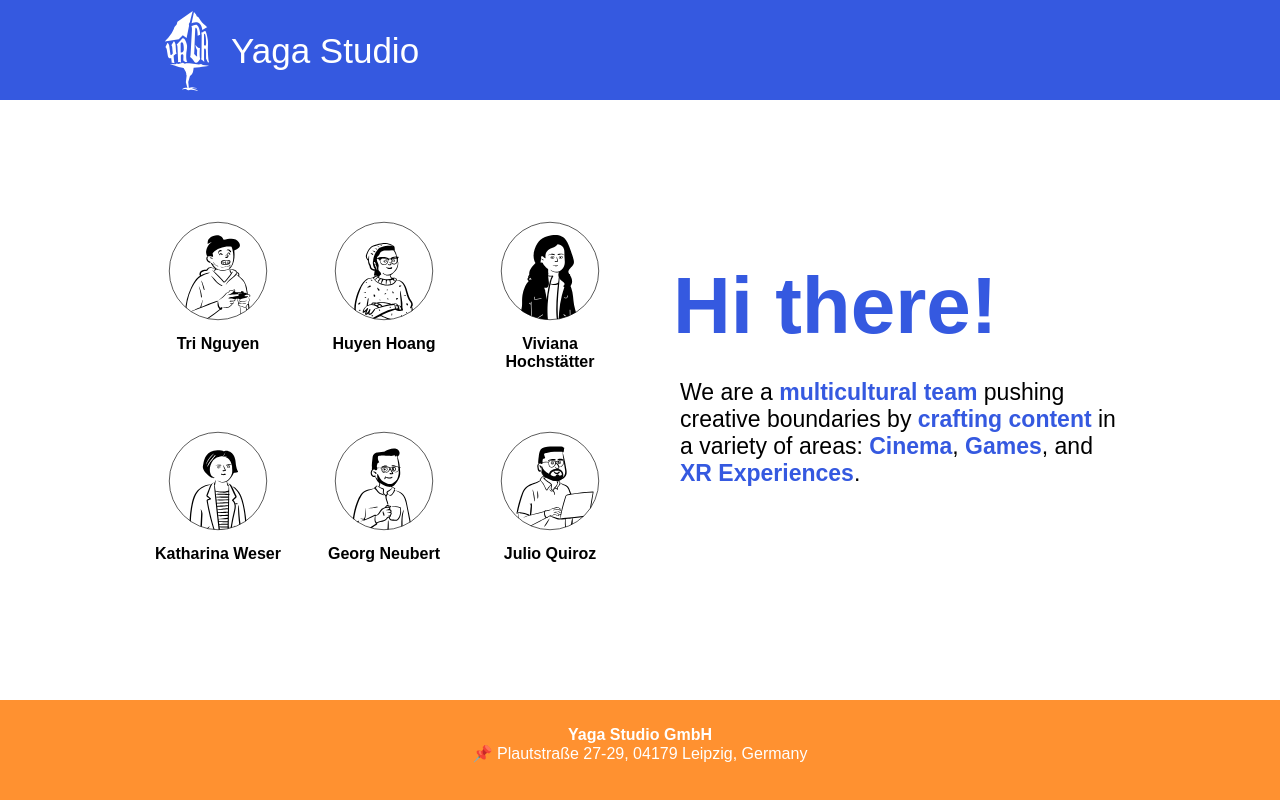
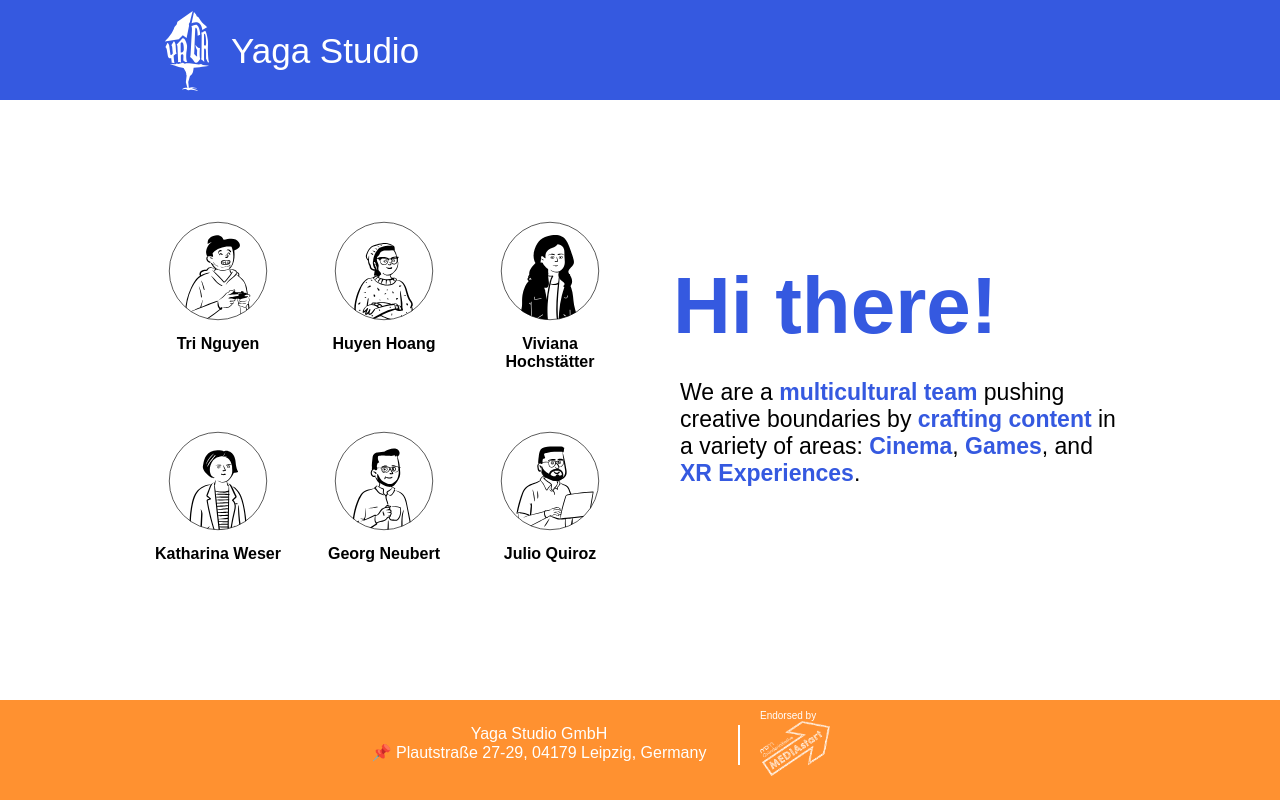
Before and after one commit to yagastudio/yagastudio.github.io, a plain HTML site: page index.html in a window 1280 px wide. Drawn offline with Linux system fonts and the light colour scheme; a web font is replaced by a local one.

Commit message:
mediastart in footer, eating now includes me

```diff
--- a/index.html
+++ b/index.html
@@ -14,8 +14,10 @@
 <body>
     <header>
         <div class="logo-wraper">
-            <img src="svg/yaga-white.svg" alt="Yaga Logo">
-            <h1>Yaga Studio</h1>
+            <a href="https://yagastudio.com">
+                <img src="svg/yaga-white.svg" alt="Yaga Logo">
+                <h1>Yaga Studio</h1>
+            </a>
         </div>
     </header>
     <main>
@@ -72,7 +74,18 @@
 
     </main>
     <footer>
-        <p><strong>Yaga Studio GmbH</strong><br/>📌 Plautstraße 27-29, 04179 Leipzig, Germany</p>
+        <div class="footer-wrapper">
+            <div class="yaga-details">
+                <a href="https://yagastudio.com">Yaga Studio GmbH</a><br/>
+                <a href="https://maps.app.goo.gl/4KPbTSWQSUxA5wgu6">📌 Plautstraße 27-29, 04179 Leipzig, Germany</a>
+            </div>
+            <div class="splitter"></div>
+            <div class="endorsed-by">
+                <p><a href="https://www.mdm-online.de/index.php?id=327">Endorsed by</a></p>
+                <a href="https://www.mdm-online.de/index.php?id=327"><img src="img/media-start-logo.png" /></a>
+            </div>
+
+        </div>
     </footer>
     <script>
         $(document).ready(function(){
@@ -103,8 +116,6 @@
                 $(this).find('img').fadeIn(200);
                 $(this).find('.normal').fadeIn(200);
             });
-
-
         });
     </script>
 
--- a/scss/style.scss
+++ b/scss/style.scss
@@ -47,9 +47,15 @@ header {
 }
 
 .logo-wraper{
+    margin: 0px auto;
     max-width: calc(1024px - 50px);
-    margin: 0px auto;
-    display: flex;
+    a{
+        display: flex;
+        text-decoration: none;
+        color: $bg-color;
+        width: 600px;
+    }
+
     img {
         margin: 0 10px;
         width: 48px;
@@ -60,6 +66,9 @@ header {
         margin: auto 10px;
         font-size: 35px;
         font-weight:normal;
+    }
+    h1:hover{
+        color: $footer;
     }
 }
 
@@ -172,4 +181,50 @@ footer {
     strong{
         color: $bg-color;
     }
+
+    .footer-wrapper{
+        width: 600px;
+        margin: 0 auto;
+        display:flex;
+
+        a{
+            color: $bg-color;
+            text-decoration: none;
+        }
+        a:hover{
+            color: $bold-text;
+            text-decoration: underline;
+        }
+
+        .yaga-details{
+            margin: 15px 0 0 0;
+            width: 398px;
+        }
+
+        .splitter{
+            width: 2px;
+            height: 40px;
+            margin: 15px 0 0 0;
+            background-color: $bg-color;
+        }
+
+        .endorsed-by{
+            width: 200px;
+            margin: 0;
+
+            p{
+                font-size: 10px;
+                width: 200px;
+                text-align: left;
+                margin: 0 0 0 20px;
+            }
+
+            img{
+                float: left;
+                width: 70px;
+                text-align: left;
+                margin: 0 0 0 20px;
+            }
+        }
+    }
 }
```
Also changed, not shown: img/eating-big.png (added), img/eating-small.png, img/media-start-logo.png (added), scss/style.css, 1 other file.
